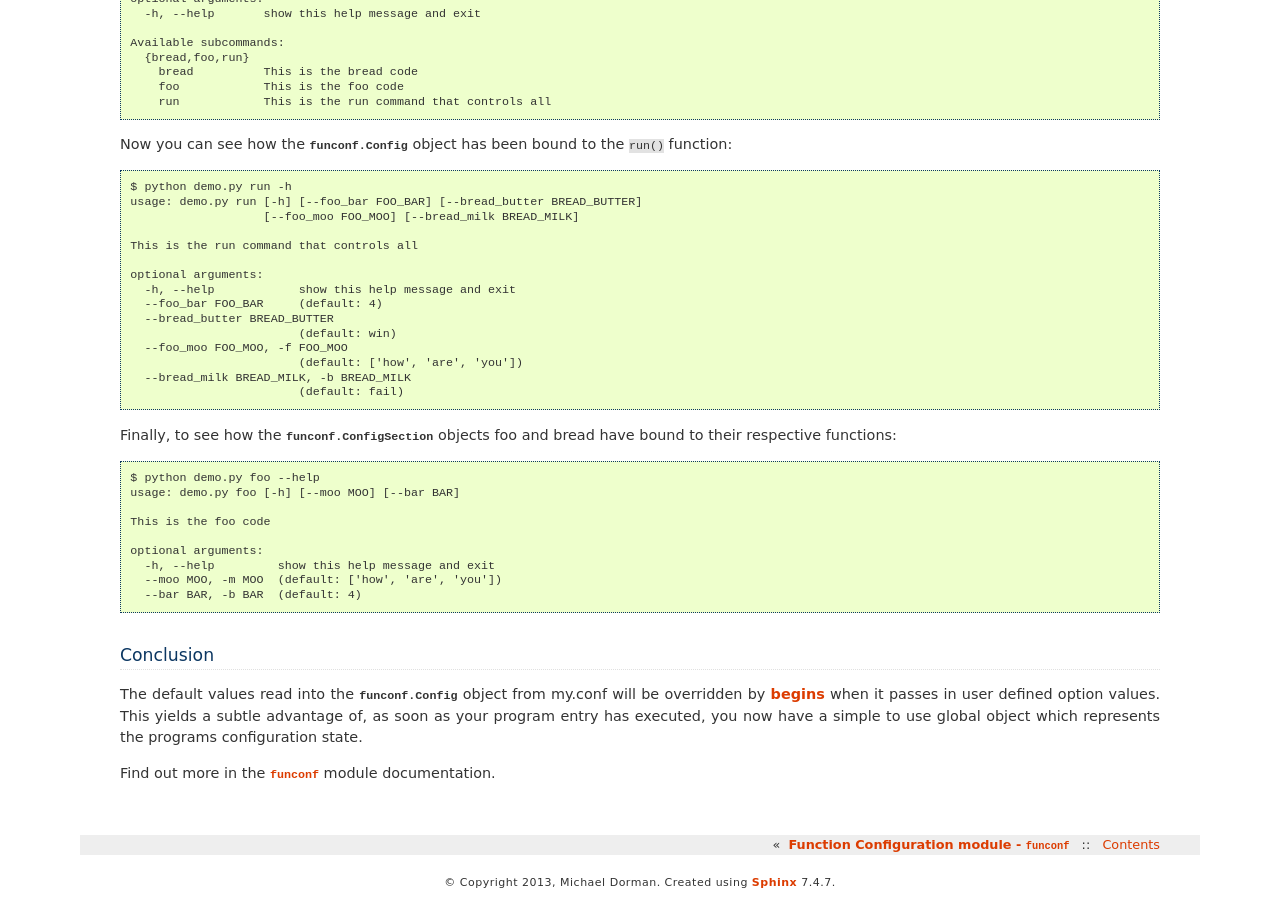
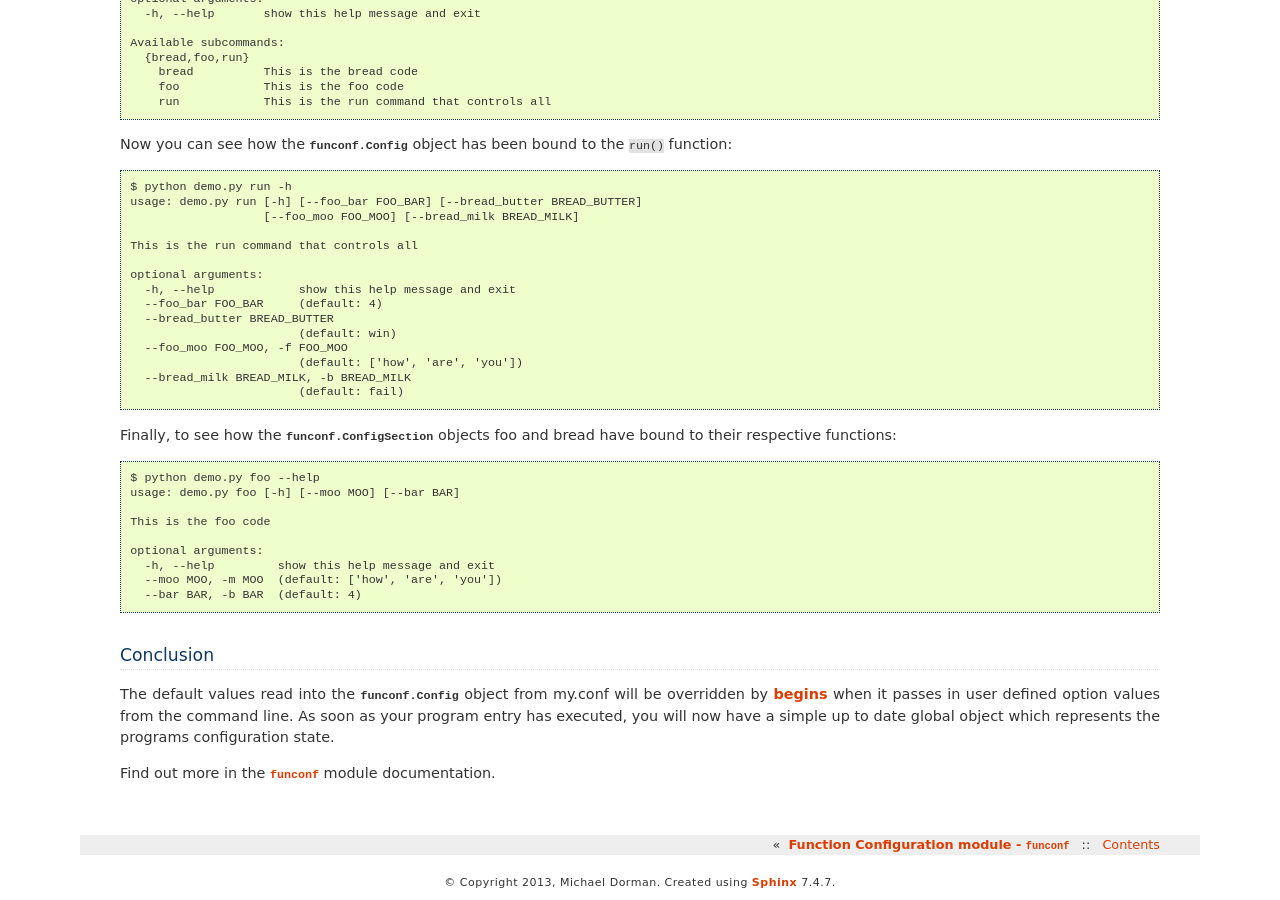
Before and after one commit to mjdorma/funconf, a Sphinx documentation site: the page built from docs/source/begins.rst, in a window 1280 px wide and 900 px high, scrolled down 1309 px. Built offline with Sphinx 7.4.7, drawn with Linux system fonts in a browser that asks for light colours; some of the changed text lies outside the part shown.

Commit message:
fixed up bad grish

```diff
--- a/docs/source/begins.rst
+++ b/docs/source/begins.rst
@@ -123,9 +123,9 @@ Conclusion
 
 The default values read into the :py:class:`funconf.Config` object from
 my.conf will be overridden by `begins`_ when it passes in user defined option
-values.  This yields a subtle advantage of, as soon as your program entry has
-executed, you now have a simple to use global object which represents the
-programs configuration state.
+values from the command line.  As soon as your program entry has executed, you
+will now have a simple up to date global object which represents the programs
+configuration state.
 
 Find out more in the :py:mod:`funconf` module documentation.
 
```
Also changed, not shown: other parts of docs/source/begins.rst (+1 -1 lines).
